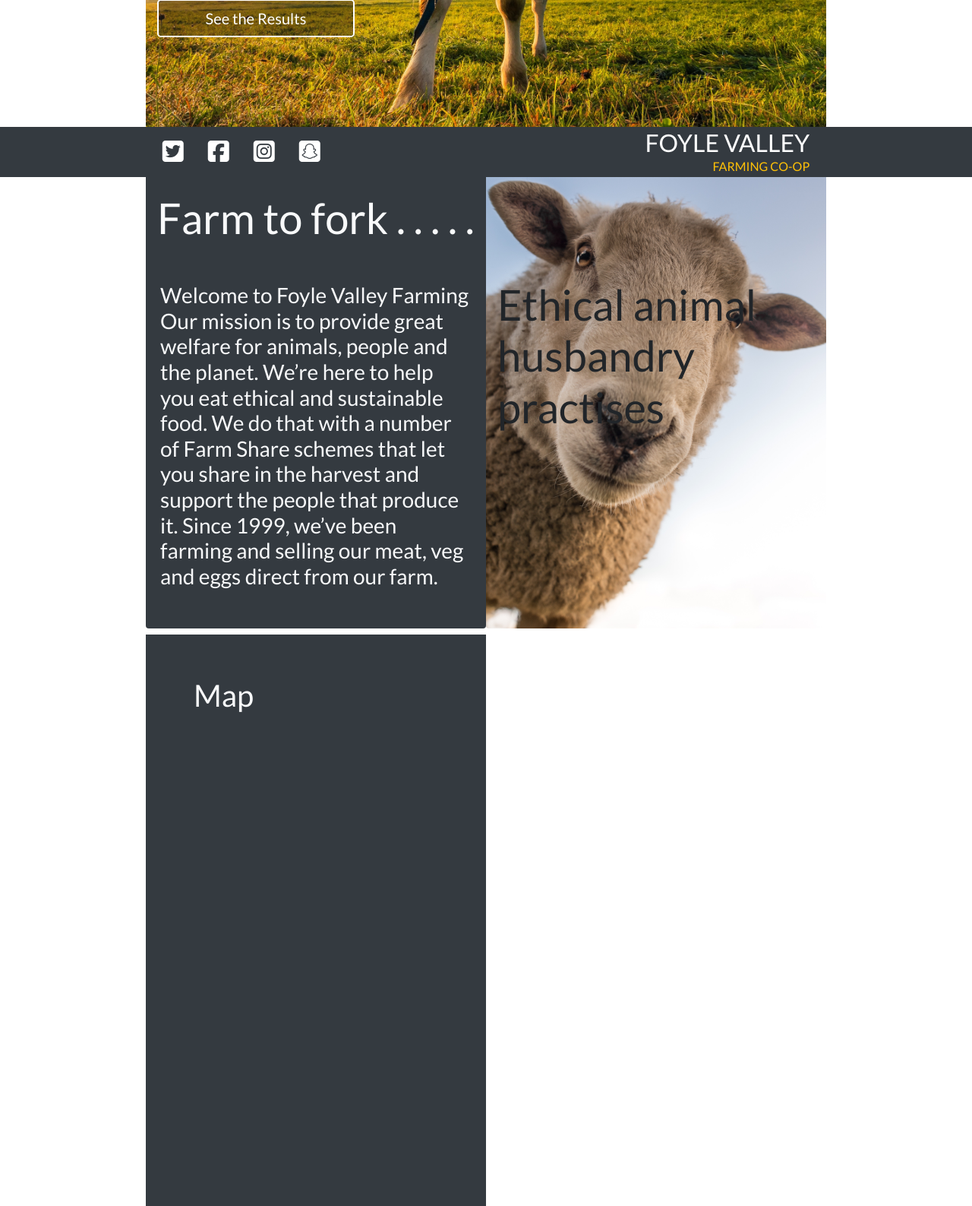
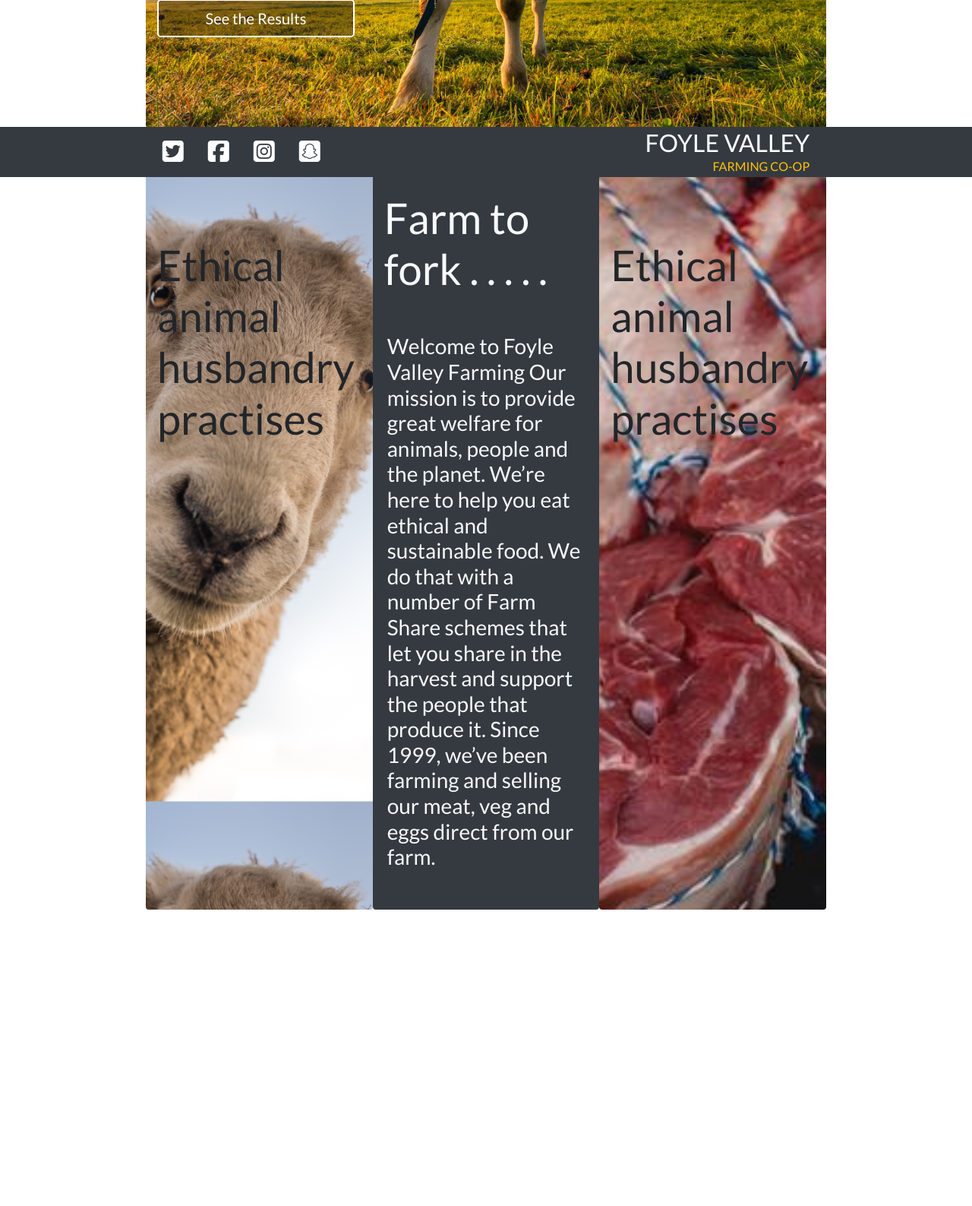
Before and after one commit to Code-Institute-Submissions/foyle-valley-farms, a Django app: page / in a window 1280 px wide. Shown: the part 567-2154 px from the top of the page at 76% size. After the commit the page ends 1764 px from the top, so only its background shows below. Run offline with Django 3.2, Linux system fonts and the light colour scheme; some libraries are stand-ins or nearby versions.

Commit message:
front page styling

```diff
--- a/home/templates/home/index.html
+++ b/home/templates/home/index.html
@@ -29,8 +29,13 @@
 
                 <div class="w-100 p-1"></div>
 
+                <div class="col-12 col-md-4 bkgrd2 h-auto rounded">
+                    <h1 class="display-4 mt-3 pad-t mb-3 pad-b">
+                        Ethical animal husbandry practises
+                    </h1>
+                </div>
 
-                <div class="col-12 col-md-6 bg-dark h-auto rounded">
+                <div class="col-12 col-md-4 bg-dark h-auto rounded">
                     <h1 class="display-4 text-light mt-5 mob-font2">
                         Farm to fork . . . . .
                     </h1>
@@ -41,24 +46,13 @@
                     </h3>
                 </div>
 
-                <div class="col-12 col-md-6 bkgrd2 h-auto rounded">
+                <div class="col-12 col-md-4 bkgrd3 h-auto rounded">
                     <h1 class="display-4 mt-3 pad-t mb-3 pad-b">
                         Ethical animal husbandry practises
                     </h1>
                 </div>
 
-                <div class="w-100 p-1"></div>
 
-                <div class="col-12 col-md-6 h-100 bg-dark">
-                    <h1 class="mt-2 text-light p-5 mob-font">Map</h1>
-
-                </div>
-                <div class="col-12 col-md-6 h-auto rounded pb-5">
-                    <h1 class="display-4 mt-3 pad-t mb-3 pad-b">
-
-                    </h1>
-
-                </div>
 
             </div>
         </div>
--- a/static/css/base.css
+++ b/static/css/base.css
@@ -16,6 +16,12 @@ body {
 
 .bkgrd2 {
     background: url('/media/sheeps-curious.jpg') no-repeat top center fixed;
+    background-size: cover;
+
+}
+
+.bkgrd3 {
+    background: url('/media/Lamb_Shoulder.jpg') no-repeat top center fixed;
     background-size: cover;
 
 }
--- a/templates/includes/main-nav.html
+++ b/templates/includes/main-nav.html
@@ -1,11 +1,6 @@
 <div class="collapse navbar-collapse bg-dark" id="main-nav">
     <ul class="navbar-nav w-auto mx-auto">
-        <li class="nav-item d-none .d-sm-block .d-md-none">
-            <a class="logo-font font-weight-bold nav-link text-white mr-5" href="{% url 'home' %}" id="home-link" aria-haspopup="true" aria-expanded="false">
-                Home
-            </a>
 
-        </li>
         <li class="nav-item dropdown">
             <a class="logo-font font-weight-bold nav-link text-white mr-5" href="#" id="all-products-link" data-toggle="dropdown" aria-haspopup="true" aria-expanded="false">
                 All Products
```
